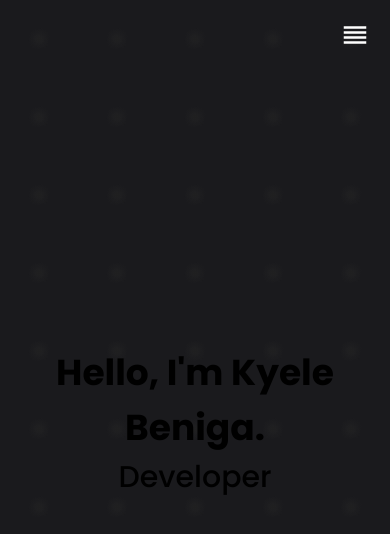
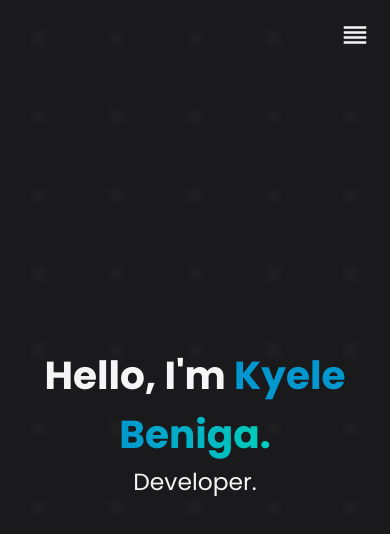
Before and after one commit to kyelebeniga/kyelebeniga.github.io, a React (Create React App) app: page / in a window 390 px wide. Shown: the top 534 px of the page. Built offline with nearby package versions, Linux system fonts and the light colour scheme.

Commit message:
Finished landing section

```diff
--- a/src/components/Home.js
+++ b/src/components/Home.js
@@ -4,10 +4,12 @@ import '../styles/Home.css'
 function Home() {
   return (
     <>
-      <div className='landingPage'>
+    <section className="landingContainer">
+      <div className="introduction">
         <h1>Hello, I'm <span>Kyele Beniga.</span></h1>
-        <h2>Developer</h2>
+        <h2>Developer.</h2>
       </div>
+    </section>
     </>
   )
 }
--- a/src/styles/App.css
+++ b/src/styles/App.css
@@ -1,8 +1,16 @@
 @import url('https://fonts.googleapis.com/css2?family=Poppins:wght@400;500;600;700&family=Roboto:ital,wght@0,100;0,300;0,400;0,500;0,700;1,300&display=swap');
 @import url('https://fonts.googleapis.com/css2?family=Roboto+Mono:wght@300&display=swap');
 
+@keyframes blinker {
+    50% {
+      opacity: 0;
+    }
+  }
+
+
 :root{
     --background: #1A1A1D;
+    --clr-primary: #f5f5f5;
 }
 
 *{
--- a/src/styles/Home.css
+++ b/src/styles/Home.css
@@ -1,14 +1,32 @@
-.landingPage{
+.landingContainer{
     height: 100vh;
     display: flex;
     flex-direction: column;
     justify-content: center;
     text-align: center;
 }
+.introduction span{
+    background: #0098CF;
+    background: linear-gradient(to right, #0098CF 43%, #00CFBA 100%);
+    -webkit-background-clip: text;
+    -webkit-text-fill-color: transparent;
+}
+h1,h2{
+    color: var(--clr-primary);
+}
 h1{
-    font-size: 36px;
+    font-size: 50px;
 }
 h2{
-    font-size: 30px;
+    font-size: 36px;
     font-weight: 500;
 }
+@media only screen and (max-width: 600px) {
+    h1{
+        font-size: 10vw;
+    }
+    h2{
+        font-size: 6vw;
+        font-weight: 300;
+    }
+}
--- a/src/styles/Navbar.css
+++ b/src/styles/Navbar.css
@@ -1,9 +1,3 @@
-@keyframes blinker {
-    50% {
-      opacity: 0;
-    }
-  }
-
 a{
     color: inherit;
     text-decoration: none;
@@ -15,7 +9,7 @@ nav{
     display: flex;
     transition: 0.4s;
     padding-left: 50px;
-    color: white;
+    color: var(--clr-primary);
 }
 nav.sticky{
     padding: 0;
@@ -54,7 +48,7 @@ ul li a:after{
     width: 100%;
     height: 2px;
     content: "";
-    background-color: white;
+    background-color: var(--clr-primary);
     transform: scaleX(0);
     transform-origin: right;
     transition: transform 0.3s;
@@ -100,7 +94,7 @@ ul li a:hover:after{
         width: 70px;
         background: none;
         border: none;
-        color: white;
+        color: var(--clr-primary);
     }
     .links{
         padding-top: 20px;
```
